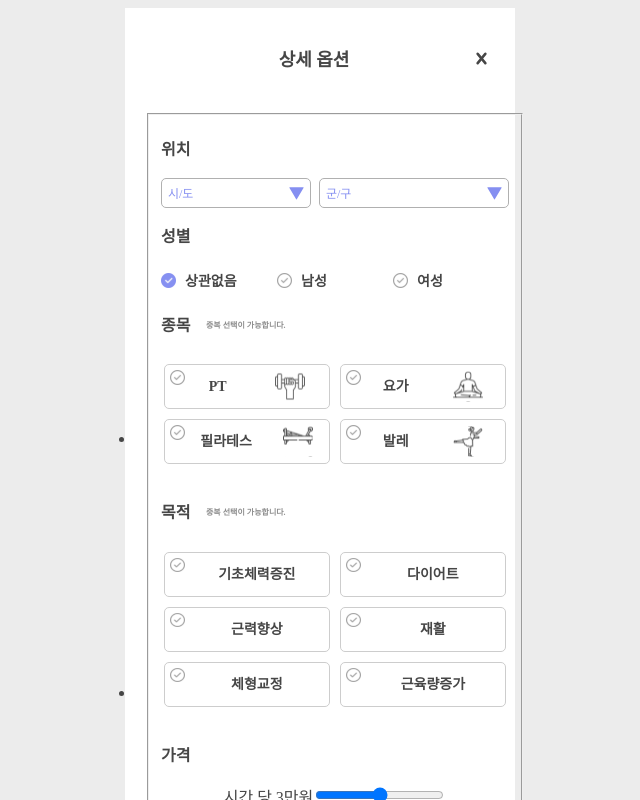
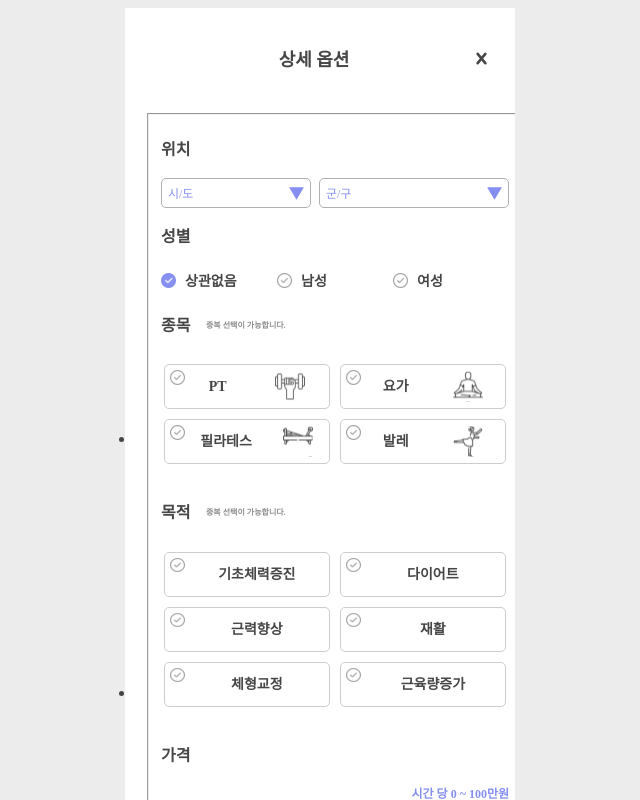
Before and after one commit to ktmihs/bodyBuddy, a Next.js app: page / in a window 1280 px wide. Both pictures are taken after a click on the element "상세 옵션". Shown: the whole page, without its empty margins (328-968 px from the left). Built offline with nearby package versions, Linux system fonts and the light colour scheme; a web font is replaced by a local one; what emotion-reset would draw is missing.

Commit message:
design: #8 Add range component to price and career section
- DetailOption.tsx

```diff
--- a/components/layout/index/DetailOption.tsx
+++ b/components/layout/index/DetailOption.tsx
@@ -5,6 +5,7 @@ import Image from 'next/image';
 import { Select } from '@components/common/select';
 import { city, district } from '@data';
 import { Radio } from '@components/common/radio';
+import { CustomRange } from '@components/common/range';
 
 const DetailOption = ({ isModalState, onChangeSetState }: any) => {
   const fieldList = [
@@ -64,16 +65,16 @@ const DetailOption = ({ isModalState, onChangeSetState }: any) => {
   const [cityInfo, setCityInfo] = useState('시/도');
   const [districtInfo, setDistrictInfo] = useState('군/구');
 
+  const [price, setPrice] = useState<number[]>([0, 100]);
+  const [career, setCareer] = useState<number[]>([0, 10]);
+
   useEffect(() => {
     document.body.style.cssText = `
       position: fixed;
       top: 0px;
-      overflow-y: scroll;
       width: 100%;`;
     return () => {
-      const scrollY = document.body.style.top;
       document.body.style.cssText = '';
-      window.scrollTo(0, parseInt(scrollY || '0', 10) * -1);
     };
   }, []);
 
@@ -82,8 +83,12 @@ const DetailOption = ({ isModalState, onChangeSetState }: any) => {
     height: 100%;
     background-color: #fff;
     position: fixed;
+    overflow: scroll;
     z-index: 1000;
     text-align: center;
+    &::-webkit-scrollbar {
+      display: none;
+    }
 
     form {
       margin: 0 20px;
@@ -138,6 +143,13 @@ const DetailOption = ({ isModalState, onChangeSetState }: any) => {
     }
   `;
 
+  const RangeLabel = styled.p`
+    font-weight: 800;
+    font-size: 12px;
+    text-align: right;
+    color: ${(props) => props.theme.purple};
+  `;
+
   const PositionList = styled.div`
     display: flex;
     flex-flow: row nowrap;
@@ -159,6 +171,7 @@ const DetailOption = ({ isModalState, onChangeSetState }: any) => {
     font-weight: 500;
     font-size: 17px;
     line-height: 25px;
+    margin-bottom: 22px;
   `;
 
   return (
@@ -213,13 +226,17 @@ const DetailOption = ({ isModalState, onChangeSetState }: any) => {
             </FormSection>
             <FormSection>
               <h2>가격</h2>
-              <label htmlFor="optionPrice">시간 당 3만원</label>
-              <input type="range" id="optionPrice" />
+              <RangeLabel>
+                시간 당 {price[0]} ~ {price[1]}만원
+              </RangeLabel>
+              <CustomRange type={'price'} range={price} onChangeSetRange={setPrice} />
             </FormSection>
             <FormSection>
               <h2>경력</h2>
-              <label htmlFor="optionCareers">경력 2년</label>
-              <input type="range" id="optionCareers" />
+              <RangeLabel>
+                경력 {career[0]} ~ {career[1]}년
+              </RangeLabel>
+              <CustomRange type={'career'} range={career} onChangeSetRange={setCareer} />
             </FormSection>
             <SaveButton onClick={onChangeSetState}>변경 사항 저장</SaveButton>
           </fieldset>
```
